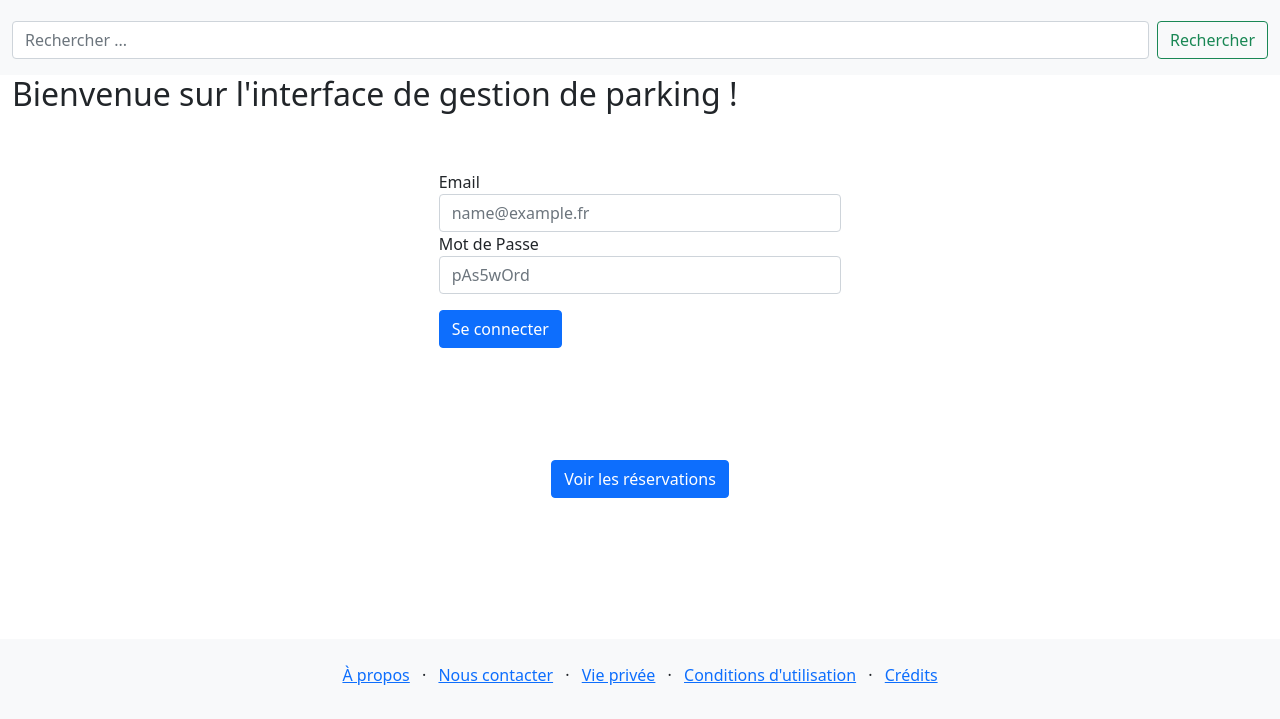
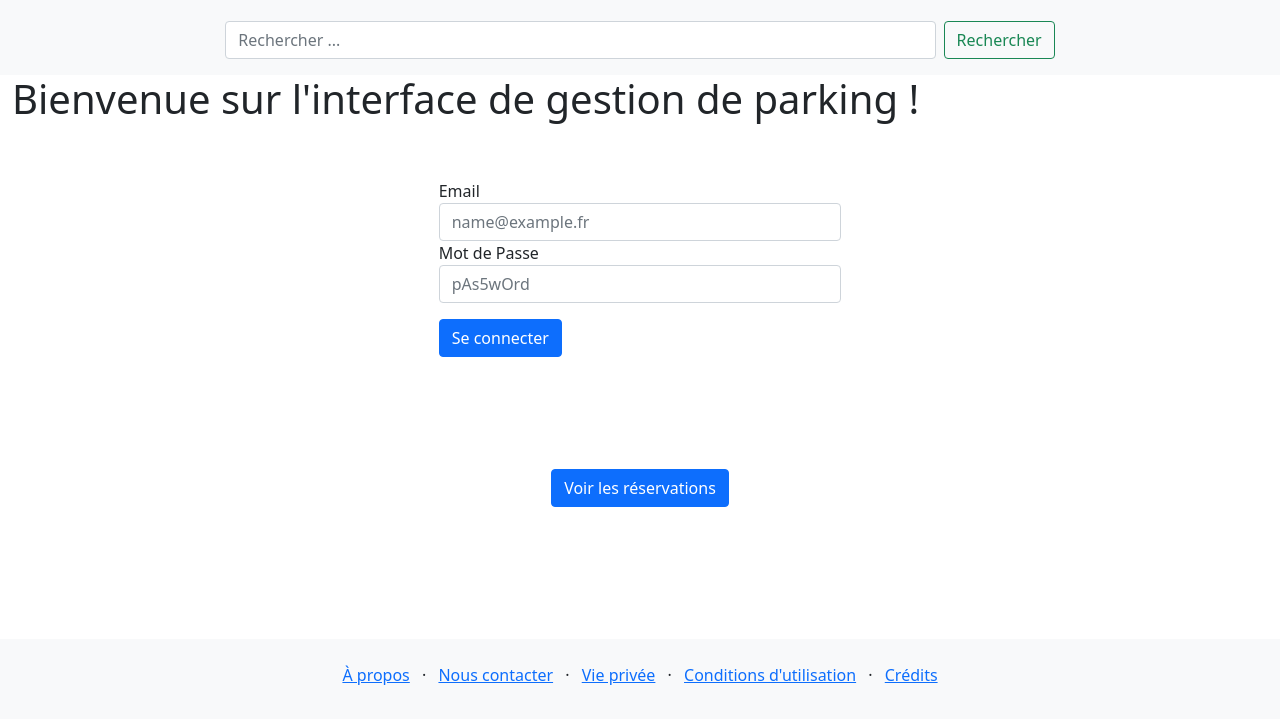
Before and after one commit to E-IckArt/API_Parking_NodeJS-FrontEnd, a website: page index.html in a window 1280 px wide. Shown: the part 81-800 px from the top of the page. Drawn offline with nearby package versions, Linux system fonts and the light colour scheme.

Commit message:
Update search bar width

```diff
--- a/index.html
+++ b/index.html
@@ -149,6 +149,7 @@
                 </nav>
             </div>
             <div class="row">
+                <div class="col-11 col-md-10 col-lg-8 mx-auto">
                     <form class="d-flex my-3">
                         <input
                             class="form-control me-2"
@@ -161,6 +162,7 @@
                         </button>
                     </form>
                 </div>
+            </div>
         </header>
         <!-- END : HEADER -->
 
@@ -168,7 +170,7 @@
         <div class="container-fluid myMainContent">
             <div class="row">
                 <div class="col">
-                    <h2>Bienvenue sur l'interface de gestion de parking !</h2>
+                    <h1>Bienvenue sur l'interface de gestion de parking !</h1>
                 </div>
             </div>
             <!-- START : Template for Connexion Form-->
```
Lines whose indentation alone changed are shown as unchanged.
